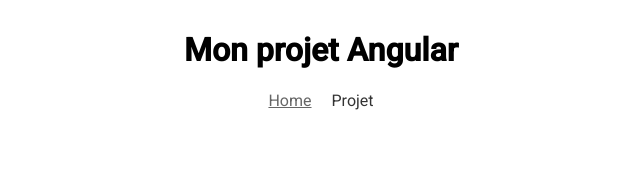
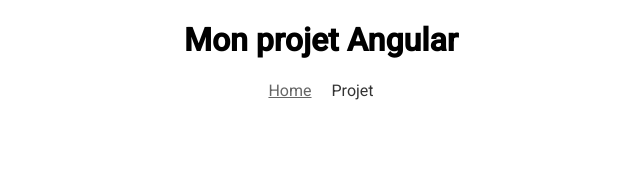
Before and after one commit to Mariam-26/monProjetAngular, an Angular app in the folder monprojetangular/: page / in a window 1280 px wide. Shown: the top 170 px of the page, without its empty margins (319-959 px from the left). Built offline with nearby package versions, Linux system fonts and the light colour scheme.

Commit message:
Update header.component.scss

```diff
--- a/monprojetangular/src/app/header/header.component.scss
+++ b/monprojetangular/src/app/header/header.component.scss
@@ -2,12 +2,12 @@ header {
   text-align: center;
   // background-color: #EEE;
   margin-bottom: 20px;
-  padding: 10px;
+  padding: 0px;
 
 }
 
 a {
-  margin: 0 10px;
+  margin: 0px 10px;
   color: #333;
   text-decoration: none;
   &:hover {
```
